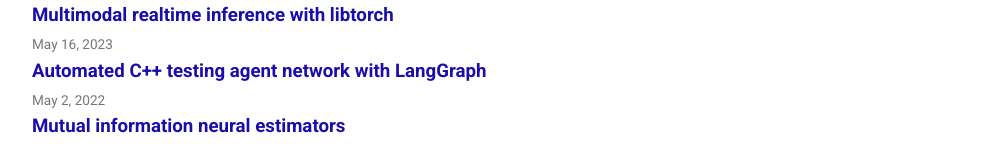
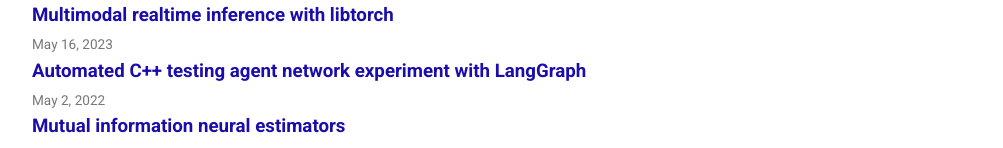
Before and after one commit to Niknymusing/Niknymusing.github.io, a plain HTML site: page index.html in a window 1280 px wide. Shown: the part 369-517 px from the top of the page, without its empty margins (128-1131 px from the left). Drawn offline with Linux system fonts and the light colour scheme.

Commit message:
update links

```diff
--- a/index.html
+++ b/index.html
@@ -53,8 +53,8 @@
           </a>
         </h3></li><li><span class="post-meta">May 16, 2023</span>
         <h3>
-          <a class="post-link" href="/2023/05/16/semantic-control.html">
-            Automated C++ testing agent network with LangGraph
+          <a class="post-link" href="https://github.com/Niknymusing/agent_dev_team">
+            Automated C++ testing agent network experiment with LangGraph
           </a>
         </h3></li><li><span class="post-meta">May 2, 2022</span>
         <h3>
```
